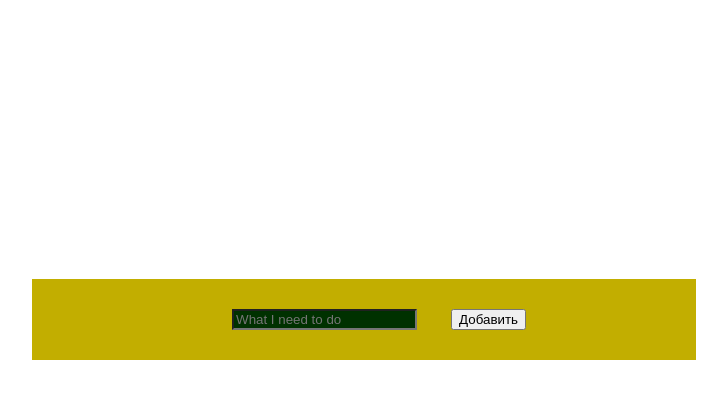
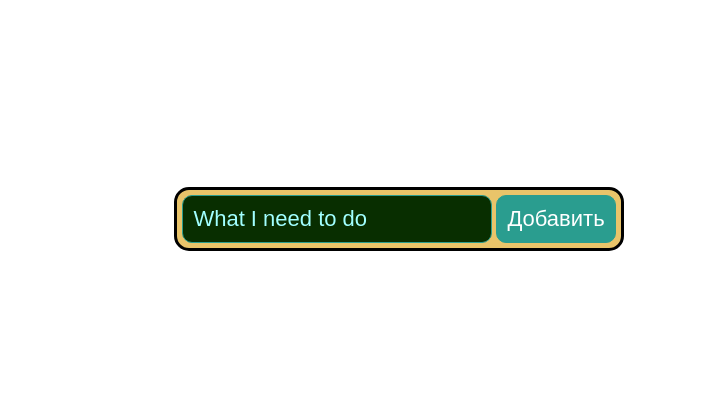
Before and after one commit to Flarked/-, a plain HTML site: page index.html in a window 1280 px wide. Shown: the part 21-420 px from the top of the page, without its empty margins (276-1003 px from the left). Drawn offline with Linux system fonts and the light colour scheme.

Commit message:
Add files via upload

```diff
--- a/css/style.css
+++ b/css/style.css
@@ -3,7 +3,7 @@
 }
 
 body {
-    text-align: center;
+    display: flex;
 }
 
 .item {
@@ -15,13 +15,41 @@ body {
 }
 
 .outline {
-    background-color: rgb(194, 174, 0);
-    margin-top: 300px;
-    margin-left: 300px;
-    margin-right: 300px;
+    margin-left: 35%;
+    background-color: #e9c46a;
+    padding: 5px;
+    border: 3px solid #000000;
+    border-radius: 15px;
+    align-items: center;
+    margin-bottom: 0px;
+    margin-top: 200px;
+
 }
 
 .nameInput {
-    background-color: rgb(0, 49, 0);
-    margin: 30px;
+    background-color: #082e00;
+    color: white;
+    align-items: center;
+    justify-content: center;
+    font-size: 22px;
+    border: 1px solid #2a9d8f;
+    border-radius: 10px;
+    padding: 10px;
 }
+
+
+input::placeholder {
+    color: rgb(161, 255, 255);
+}
+
+button {
+    background-color: #2a9d8f;
+    color: white;
+    align-items: center;
+    justify-content: center;
+    font-size: 22px;
+    border: 1px solid #2a9d8f;
+    border-radius: 10px;
+    padding: 10px;
+    transition-duration: 0.2s;
+}
```
